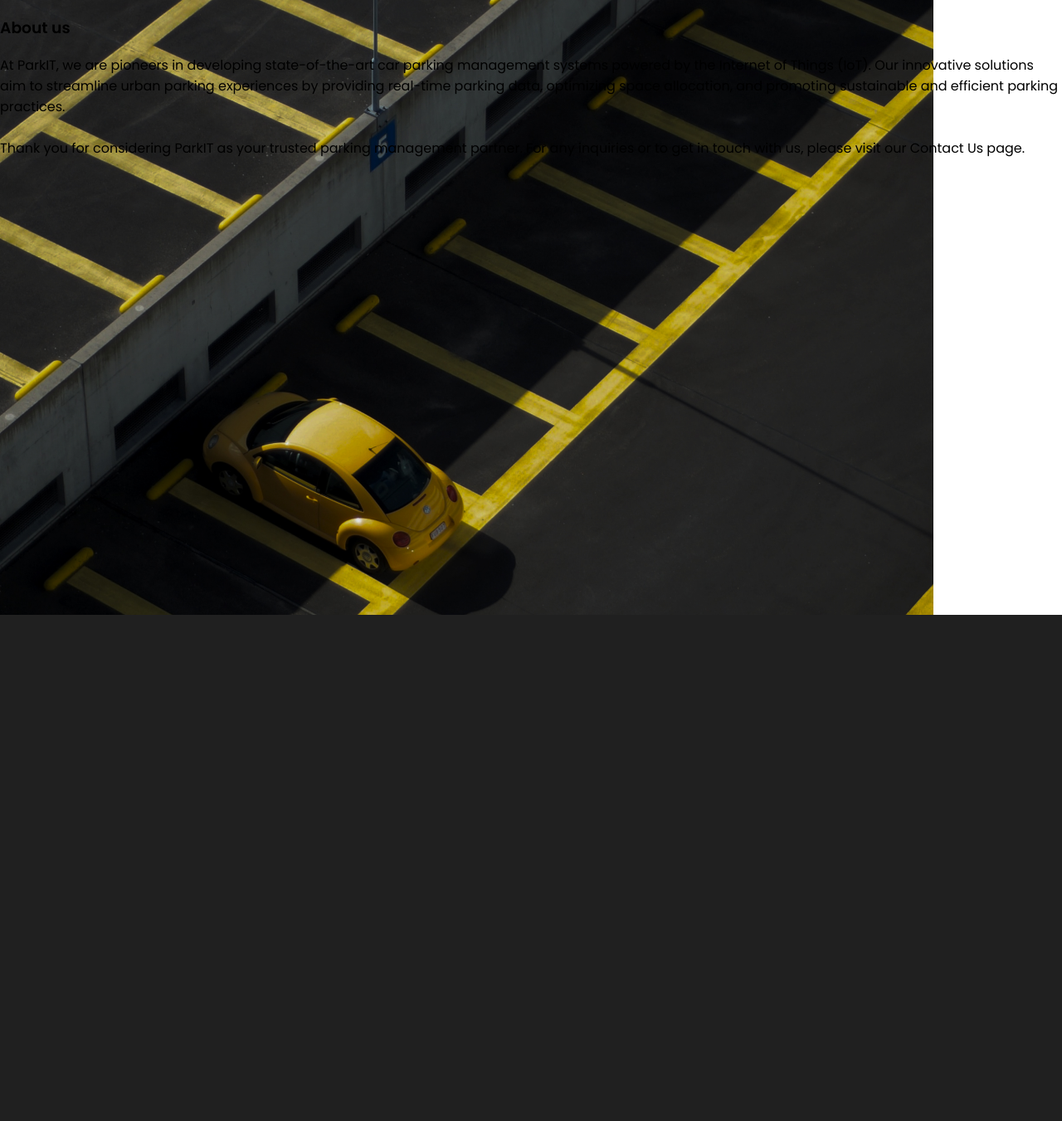
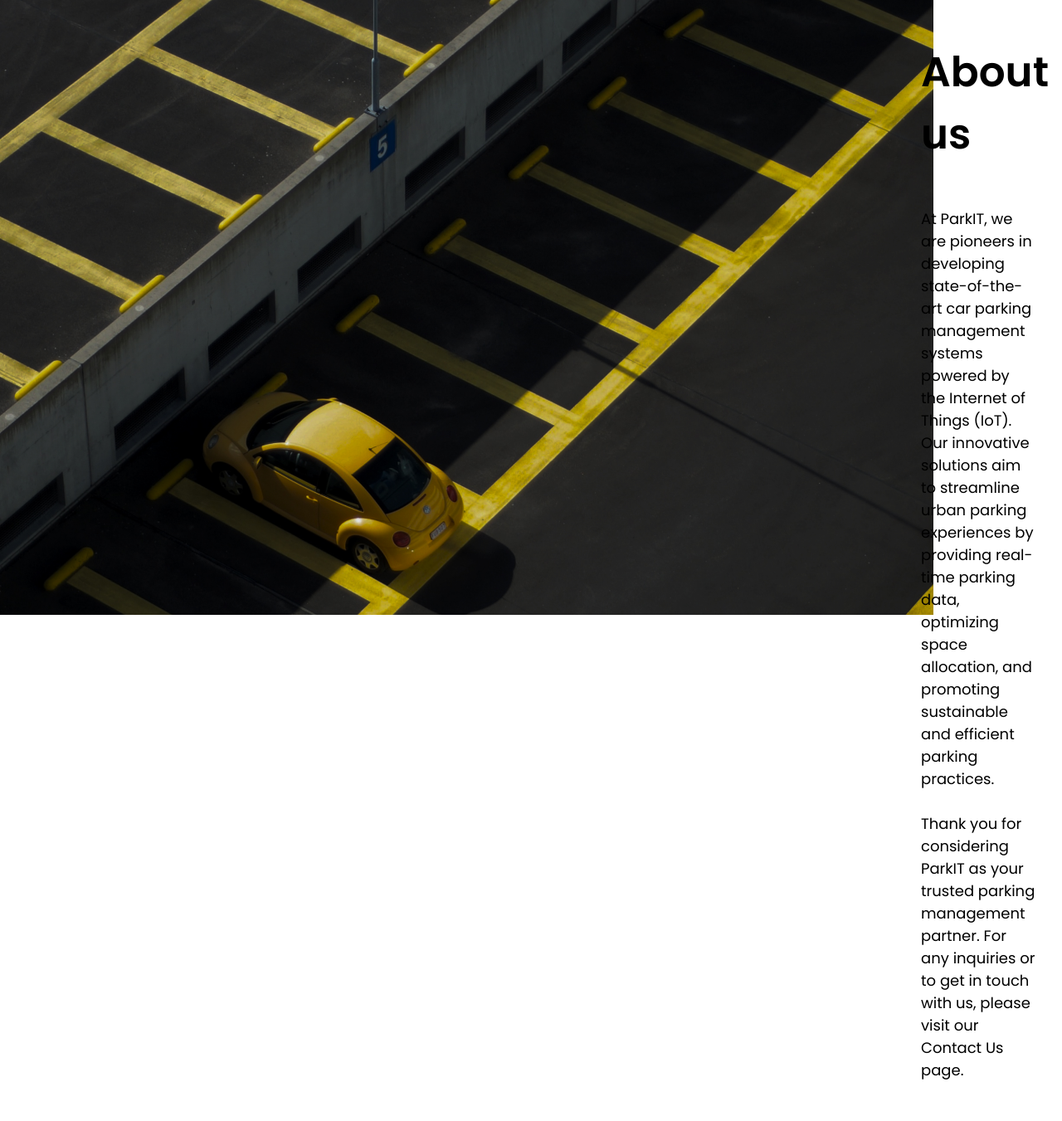
Before and after one commit to manavhello/IOT-based-Parking-management-, a PHP site: the page made by about us.html in a window 1280 px wide. Shown: the part 59-1410 px from the top of the page at 83% size. Before the commit the page ends 800 px from the top, so only its background shows below. Run offline with PHP 8.4, Linux system fonts and the light colour scheme.

Commit message:
Update style.css

```diff
--- a/style.css
+++ b/style.css
@@ -155,3 +155,37 @@
       font-size: 14px;
     }
   }
+  a{
+    text-decoration: none;
+  }
+
+  .about{
+    margin-left: 70px;
+    margin-bottom: 500px;
+  }
+
+  .contact{
+    margin-left: 70px;
+    margin-bottom: 500px;
+  }
+
+  .bout{
+    font-size: 18px;
+    font-weight: lighter;
+    position: relative;
+    margin-right: 30px;
+  }
+
+  .content1{
+    color: black;
+    font-size: 20px;
+    margin-left: 52em;
+  }
+
+  .au{
+    font-size: 50px;
+  }
+
+  .cu{
+    font-size: 50px;
+  }
```
